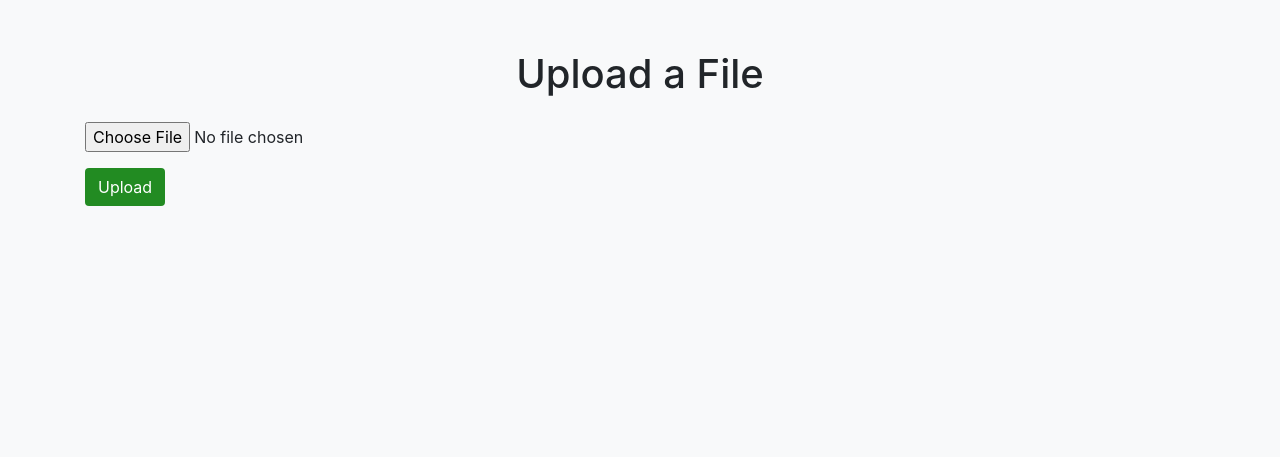
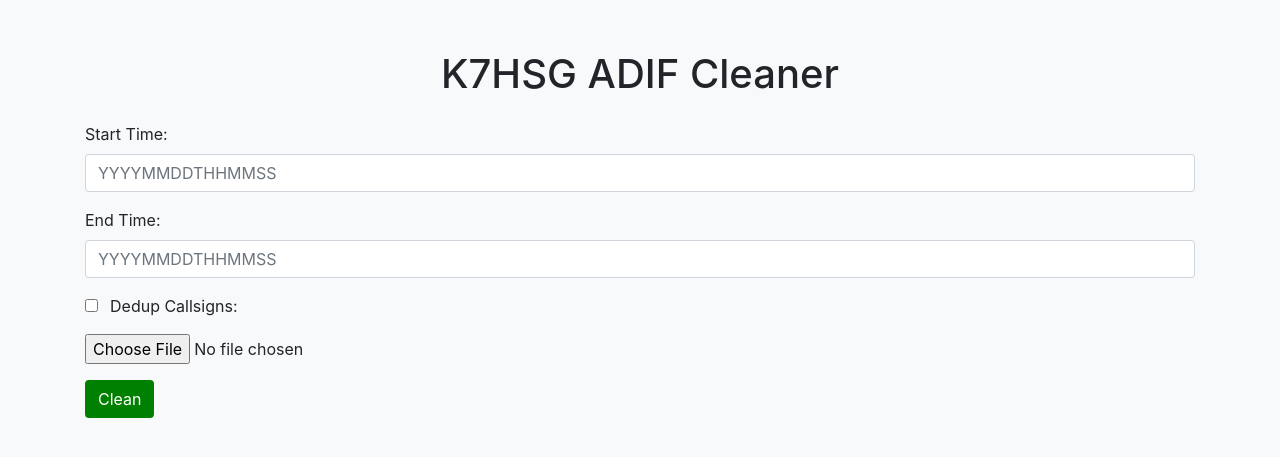
Before and after one commit to tblanarik/adif-cleaner-web, a Flask app: page /index in a window 1280 px wide. Shown: the top 457 px of the page. Run offline with Flask 3, Linux system fonts and the light colour scheme; some libraries are stand-ins or nearby versions.

Commit message:
cleaning working

```diff
--- a/src/app.py
+++ b/src/app.py
@@ -1,4 +1,6 @@
 from flask import Flask, render_template, request
+import cleaner
+from datetime import datetime
 
 app = Flask(__name__)
 
@@ -15,7 +17,34 @@ def index():
         file = request.files['file']
         if file.filename == '':
             return 'No selected file'
-        file_content = file.read().decode('utf-8')
+
+        # Check file size
+        file.seek(0, 2)  # Move the cursor to the end of the file
+        file_length = file.tell()
+        file.seek(0)  # Move the cursor back to the start of the file
+        if file_length > 1 * 1024 * 1024:  # 1MB
+            return 'File is too large. Maximum size allowed is 1MB.'
+
+        start_datetime_str = request.form.get('start_datetime')
+        end_datetime_str = request.form.get('end_datetime')
+        dedup = 'dedup' in request.form
+
+        try:
+            start_datetime = datetime.strptime(start_datetime_str, '%Y%m%dT%H%M%S')
+        except ValueError:
+            return 'Invalid start datetime format'
+
+        end_datetime = None
+        if end_datetime_str:
+            try:
+                end_datetime = datetime.strptime(end_datetime_str, '%Y%m%dT%H%M%S')
+            except ValueError:
+                return 'Invalid end datetime format'
+
+        file_content = file.read().decode('utf-8').splitlines()
+        file_content = cleaner.filter_adi_data(file_content, start_datetime, end_datetime, dedup)
+        file_content = '\n'.join(file_content)
+
     return render_template('index.html', file_content=file_content)
 
 if __name__ == '__main__':
--- a/src/templates/index.html
+++ b/src/templates/index.html
@@ -13,22 +13,37 @@
             margin-top: 50px;
         }
         .btn-custom {
-            background-color: forestgreen;
+            background-color: green;
             color: white;
         }
         .btn-custom:hover {
             background-color: darkgreen;
         }
+        .form-check-label {
+            margin-left: 5px;
+        }
     </style>
 </head>
 <body>
     <div class="container">
-        <h1 class="text-center">Upload a File</h1>
+        <h1 class="text-center">K7HSG ADIF Cleaner</h1>
         <form action="/index" method="post" enctype="multipart/form-data" class="mt-4">
+            <div class="form-group">
+                <label for="start_datetime">Start Time:</label>
+                <input type="text" name="start_datetime" class="form-control" placeholder="YYYYMMDDTHHMMSS">
+            </div>
+            <div class="form-group">
+                <label for="end_datetime">End Time:</label>
+                <input type="text" name="end_datetime" class="form-control" placeholder="YYYYMMDDTHHMMSS">
+            </div>
+            <div class="form-group form-check">
+                <input type="checkbox" name="dedup" class="form-check-input" id="dedup">
+                <label class="form-check-label" for="dedup">Dedup Callsigns:</label>
+            </div>
             <div class="form-group">
                 <input type="file" name="file" class="form-control-file">
             </div>
-            <button type="submit" class="btn btn-custom">Upload</button>
+            <button type="submit" class="btn btn-custom">Clean</button>
         </form>
         {% if file_content %}
             <div class="mt-4">
```
Also changed, not shown: src/cleaner.py (added, +28 -0 lines), README.md (added), 1 other file.
